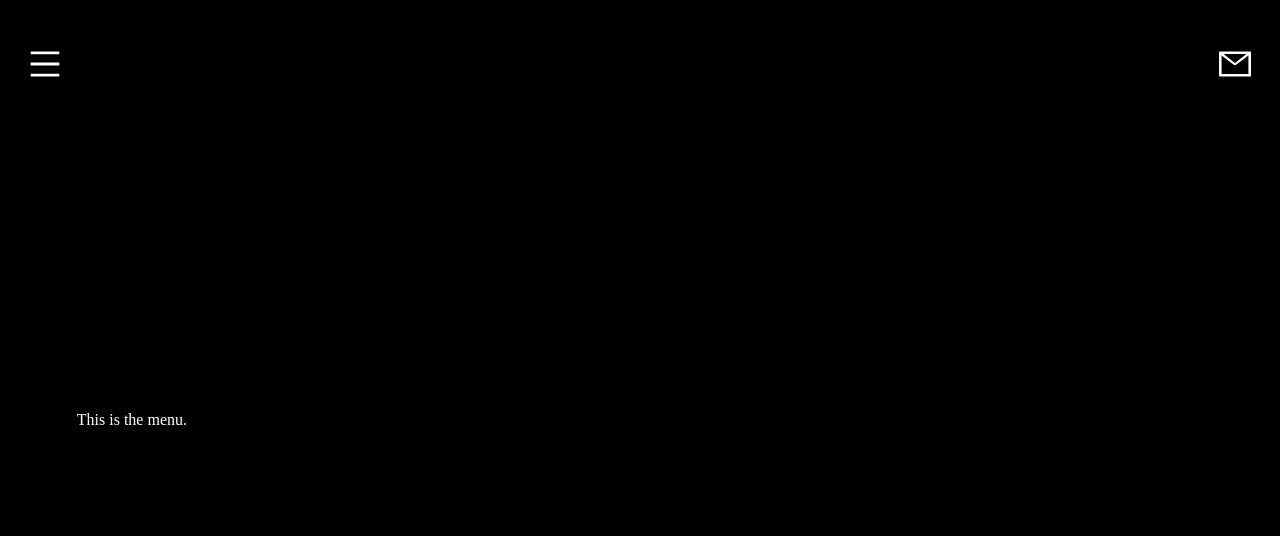
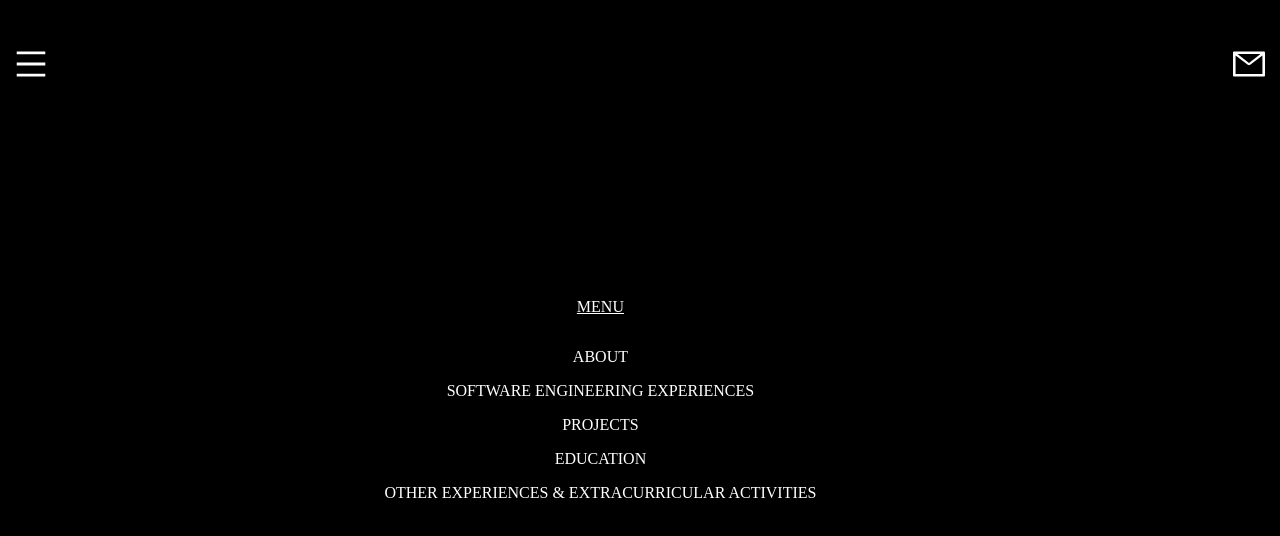
Before and after one commit to lawaticodes/Portfolio, a React (Create React App) app: page / in a window 1280 px wide. Both pictures are taken after a click on the element 44 px from the left and 424 px from the top of the page. Shown: the top 536 px of the page. Built offline with nearby package versions, Linux system fonts and the light colour scheme.

Commit message:
Improved menu and contact form

```diff
--- a/src/App.css
+++ b/src/App.css
@@ -22,7 +22,7 @@
   display: flex;
   justify-content: center;
   flex-direction: column;
-  padding-top: 5vh;
+  padding: 5vh;
 }
 
 .right-nav {
--- a/src/Contact.css
+++ b/src/Contact.css
@@ -0,0 +1,11 @@
+.contact {
+  width: 78vw;
+  display: flex;
+  justify-content: center;
+  flex-direction: column;
+  text-align: center;
+}
+
+.contact-header {
+  text-decoration: underline
+}
--- a/src/Contact.js
+++ b/src/Contact.js
@@ -7,7 +7,18 @@ class Contact extends React.Component {
 	render() {
     return(
       <div className="contact">
-        <p>This is the contact form.</p>
+        <div className="contact-header">
+          <p>GET IN TOUCH</p>
+        </div>
+        <div>
+          <p>NAME:</p>
+          <p>MOBILE:</p>
+          <p>EMAIL:</p>
+          <p>MESSAGE:</p>
+        </div>
+        <div>
+          <p>SEND</p>
+        </div>
       </div>
     );
 	};
--- a/src/Menu.css
+++ b/src/Menu.css
@@ -0,0 +1,11 @@
+.menu {
+  width: 78vw;
+  display: flex;
+  justify-content: center;
+  flex-direction: column;
+  text-align: center;
+}
+
+.menu-header {
+  text-decoration: underline
+}
--- a/src/Menu.js
+++ b/src/Menu.js
@@ -7,7 +7,16 @@ class Menu extends React.Component {
 	render() {
     return(
       <div className="menu">
-        <p>This is the menu.</p>
+        <div className="menu-header">
+          <p>MENU</p>
+        </div>
+        <div>
+          <p>ABOUT</p>
+          <p>SOFTWARE ENGINEERING EXPERIENCES</p>
+          <p>PROJECTS</p>
+          <p>EDUCATION</p>
+          <p>OTHER EXPERIENCES & EXTRACURRICULAR ACTIVITIES</p>
+        </div>
       </div>
     );
 	};
```
